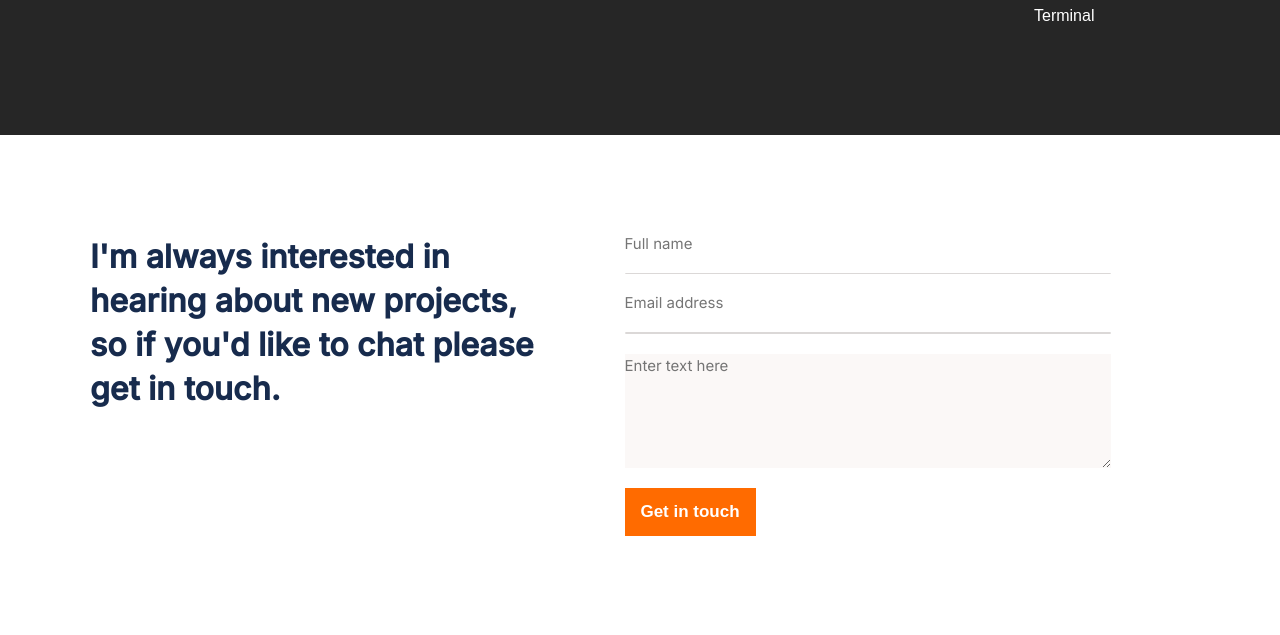
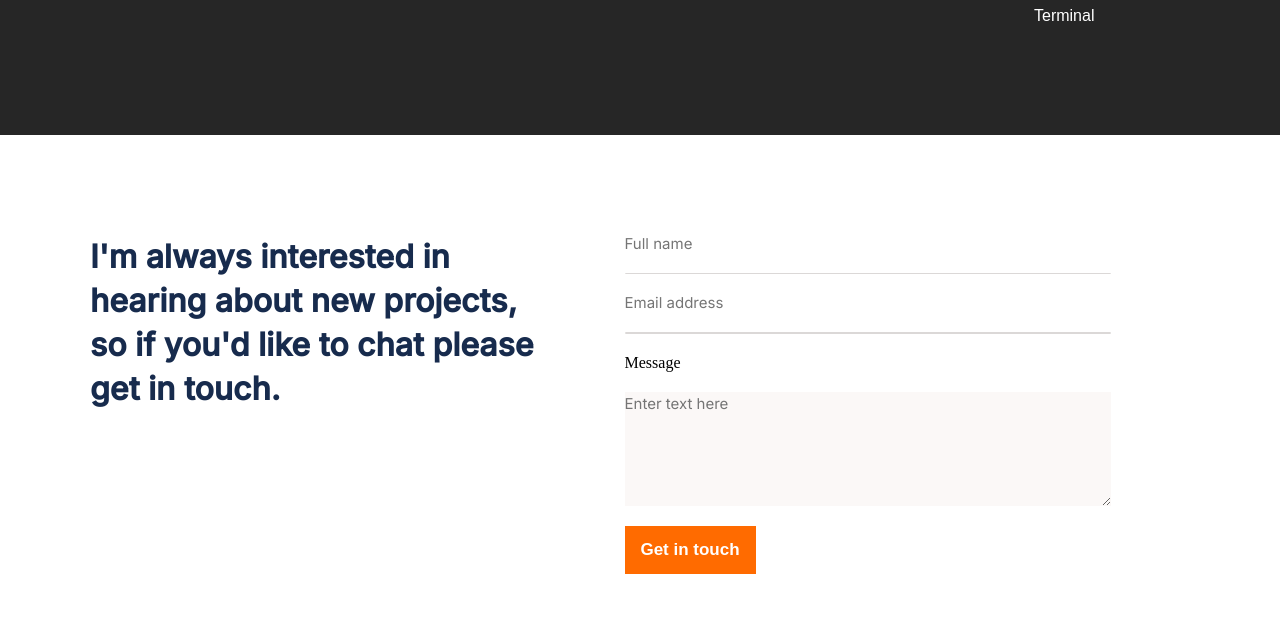
Before and after one commit to BranBayou/Mobile-First-Portfolio-Project, a website: page index.html in a window 1280 px wide. Shown: the part 3242-3877 px from the top of the page. Drawn offline with Linux system fonts and the light colour scheme.

Commit message:
Add label for the textarea field

```diff
--- a/index.html
+++ b/index.html
@@ -222,7 +222,8 @@
       <label for="email" hidden>Email</label>
       <input id="email" class="input-email" type="email" placeholder="Email address" required>
       <img class="input-line" src="./Img/Container.svg" alt="">
-      <textarea class="input-textarea" name="textarea" id="" cols="30" rows="10" maxlength="500" placeholder="Enter text here" required></textarea>
+      <label for="message">Message</label>
+      <textarea id="message" class="input-textarea" name="textarea" id="" cols="30" rows="10" maxlength="500" placeholder="Enter text here" required></textarea>
       <button type="submit" class="get-in-touch">Get in touch</button>
     </form>
   </section>
```
